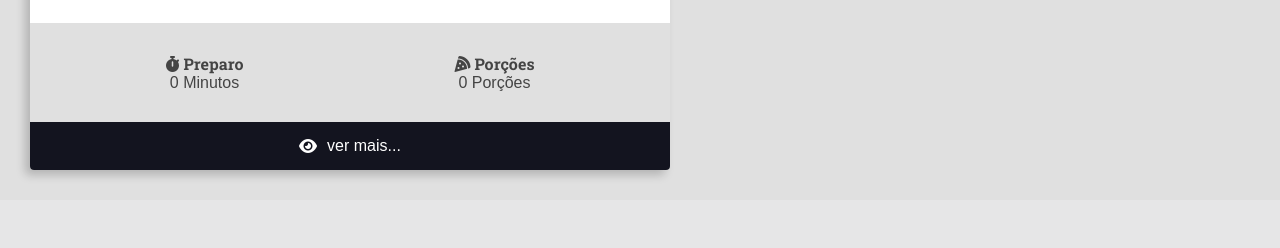
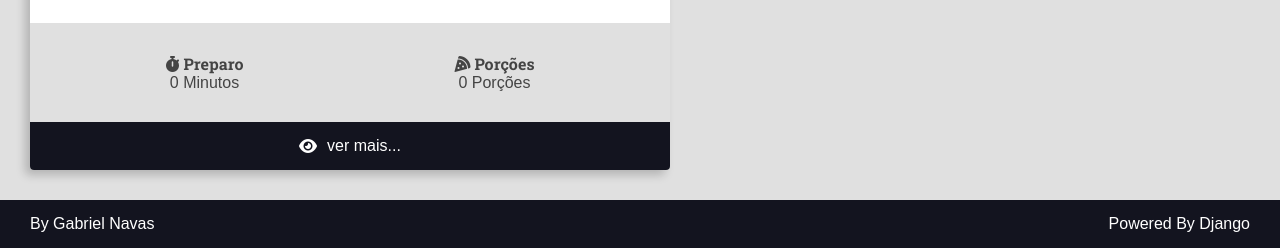
Before and after one commit to gabznavas/django, a Django app: template url-views-templates/recipes/templates/recipes/pages/home.html in a window 1280 px wide. Shown: the part 783-1031 px from the top of the page. Before the commit the page ends 963 px from the top, so only its background shows below. Run offline with Django 5.2, Linux system fonts and the light colour scheme; the template is opened without the code that fills it: most values are stand-ins (such as "Sample title", 1, 10 or a date in 2020); grey boxes labelled with a size stand in for pictures from a placeholder-image service; some libraries are stand-ins or nearby versions.

Commit message:
add footer

```diff
--- a/url-views-templates/recipes/templates/recipes/pages/home.html
+++ b/url-views-templates/recipes/templates/recipes/pages/home.html
@@ -16,7 +16,9 @@
 
 
     </div>
+    {% include 'recipes/partials/footer.html' %}
   </main>
+
 </body>
 
 </html>
--- /dev/null
+++ b/url-views-templates/recipes/templates/recipes/partials/footer.html
@@ -0,0 +1,13 @@
+<footer class="main-footer">
+  <div class="developer">
+    <a href="https://beacons.ai/gabznavas" target="_blank">
+      By Gabriel Navas
+    </a>
+  </div>
+
+  <div class="powered">
+    <a href="https://www.djangoproject.com" target="_blank">
+      Powered By Django
+    </a>
+  </div>
+</footer>
--- a/url-views-templates/recipes/templates/recipes/partials/head.html
+++ b/url-views-templates/recipes/templates/recipes/partials/head.html
@@ -262,6 +262,26 @@
     .recipe-footer a:hover {
       filter: brightness(2)
     }
+
+    .main-footer {
+      display: flex;
+      align-items: center;
+      justify-content: space-between;
+      background-color: var(--color-primary-dark);
+      color: var(--color-white);
+      padding: 1.5rem var(--spacing-gutter-medium);
+      cursor: pointer;
+    }
+
+    .main-footer a {
+      color: var(--color-white);
+      text-decoration: none;
+      transition: all 300ms ease-in-out;
+    }
+
+    .main-content a:hover {
+      filter: brightness(.8);
+    }
   </style>
 
 </head>
--- a/url-views-templates/recipes/views.py
+++ b/url-views-templates/recipes/views.py
@@ -2,7 +2,7 @@ from django.shortcuts import render
 from django.http import HttpResponse, HttpRequest
 
 def home_view(request: HttpRequest):
-    dummy_recipes = range(50)
+    dummy_recipes = range(6)
     return render(request, 'recipes/pages/home.html', context={
         "dummy_recipes": dummy_recipes
     })
```
